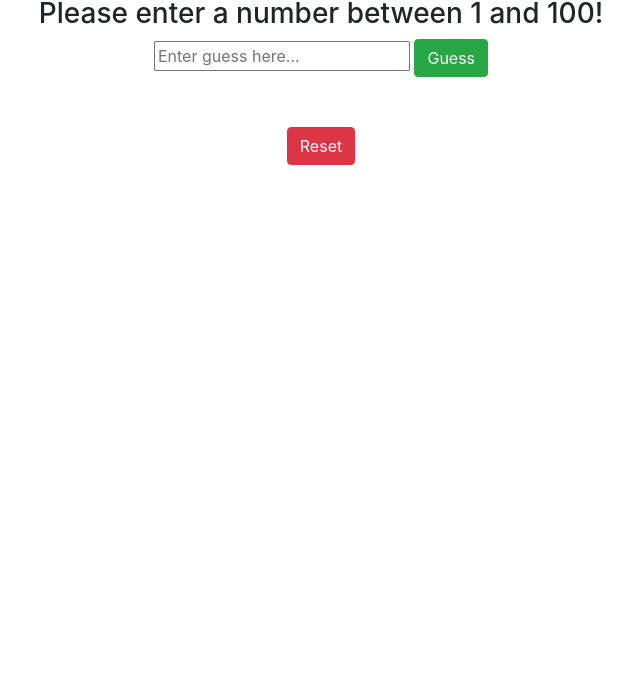
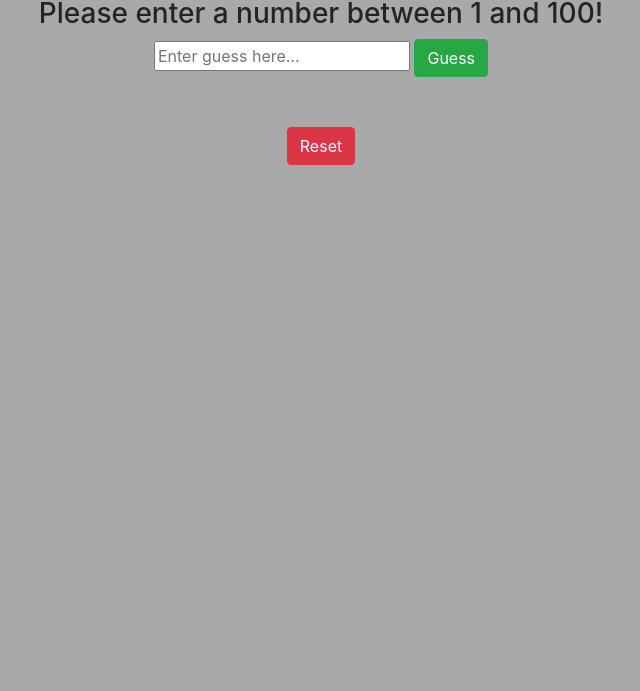
Before and after one commit to RobBloxham/Guessing-Game, a plain HTML site: page index.html in a window 1280 px wide. Shown: the part 109-800 px from the top of the page, without its empty margins (319-959 px from the left). Drawn offline with nearby package versions, Linux system fonts and the light colour scheme.

Commit message:
updating background color

```diff
--- a/css/style.css
+++ b/css/style.css
@@ -1,6 +1,7 @@
 body {
     text-align: center;
     margin-top: 50px;
+    background-color: darkgrey;
 }
 
 #prevGuesses {
```
